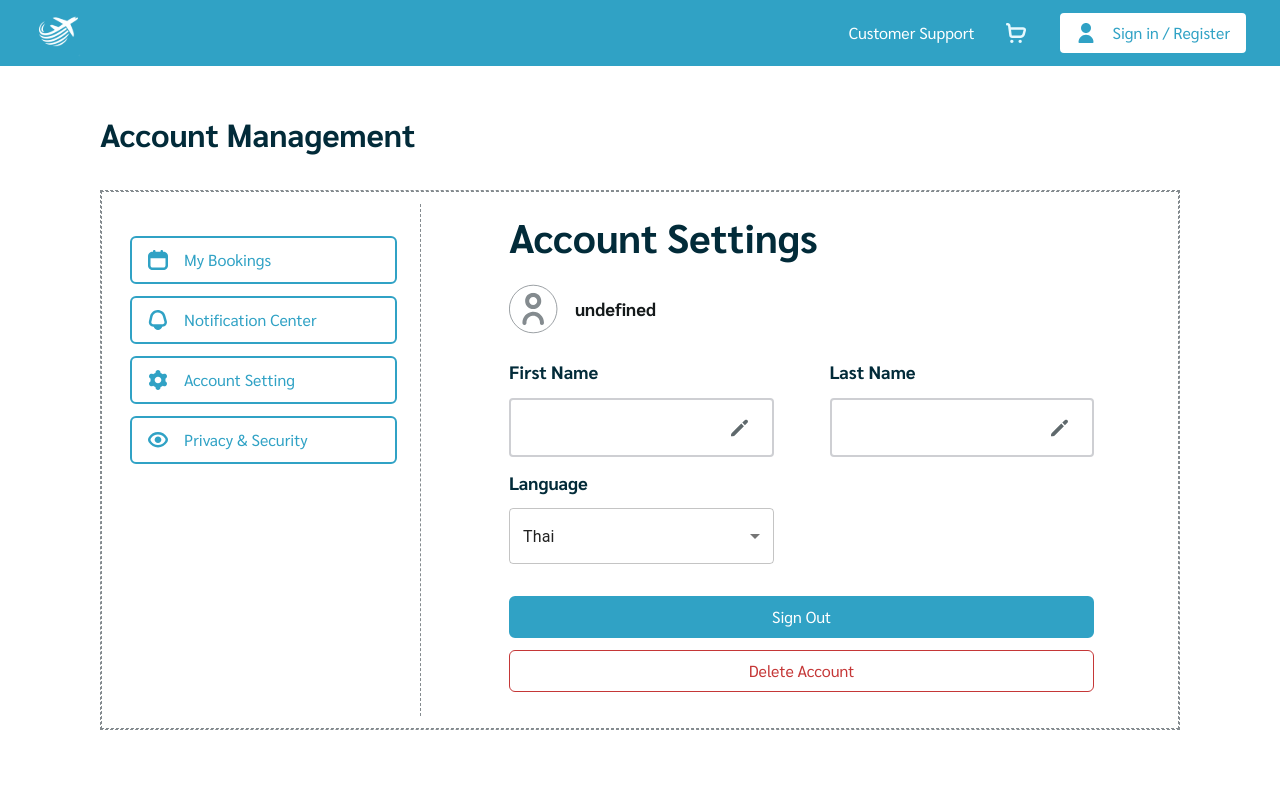
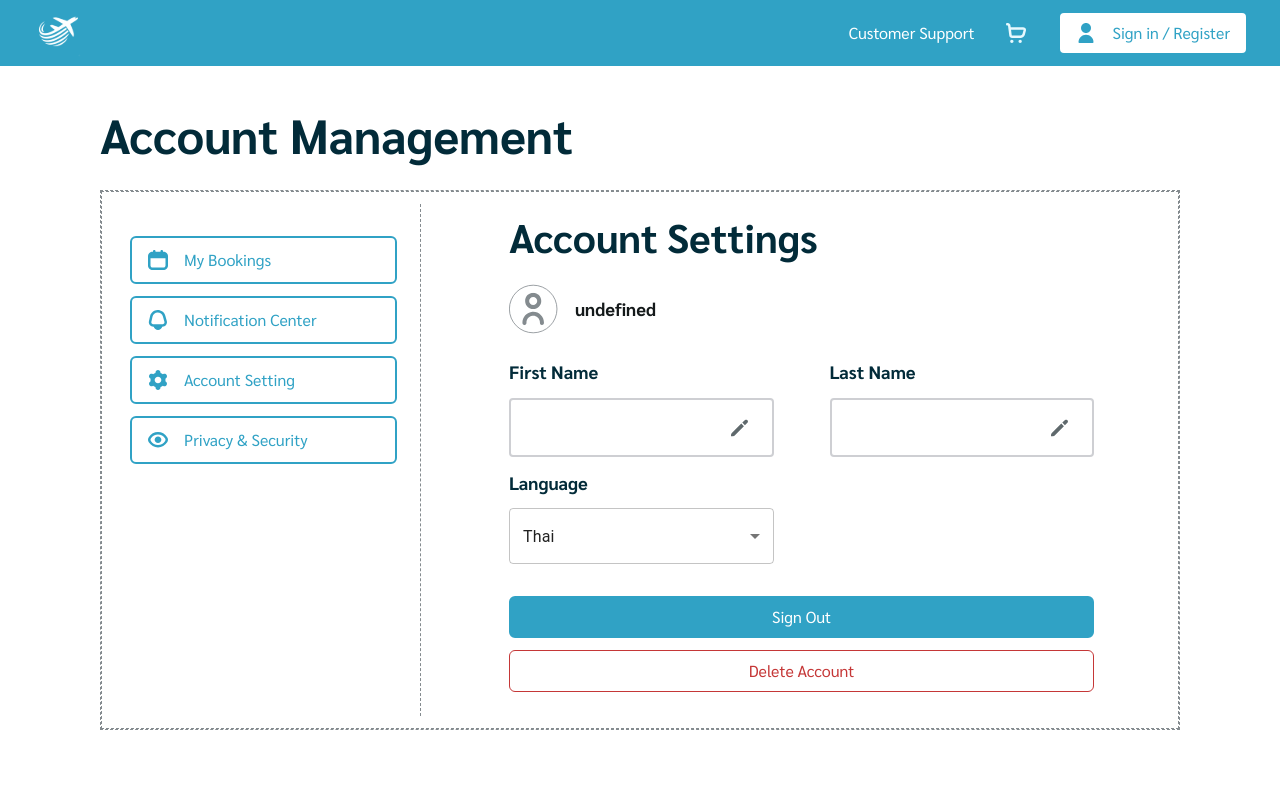
Before and after one commit to Mysterioucz/Se-Project, a Next.js app in the folder frontend/: page /account-setting in a window 1280 px wide. Shown: the top 800 px of the page. Built offline with nearby package versions, Linux system fonts and the light colour scheme; no server answers; grey boxes are pictures that could not be loaded; what @mui/material-nextjs would draw is missing.

Commit message:
feat/sign-out-button-functionality

```diff
--- a/frontend/src/app/(user)/account-setting/page.tsx
+++ b/frontend/src/app/(user)/account-setting/page.tsx
@@ -13,13 +13,11 @@ export default function AccountSettingPage() {
 
             {/* Main Content */}
             <div className="mx-[6.25rem] mt-[1.25rem] flex flex-col gap-[2rem]">
-                <h1 className="font-sans text-[2.5rem] font-bold leading-[3rem] text-[var(--color-primary-900)]">
+                <h1 className="!font-sans !text-[3rem] !font-bold !leading-[3rem] !text-[var(--color-primary-900)]">
                     Account Management
                 </h1>
                 <div className="h-fit border-dashed border-1 border-[var(--color-gray-300)]">
                     <div className="flex h-fit p-[0.75rem] items-start gap-[1rem] self-stretch border border-dashed border-[var(--Gray-300,#848B8F)]">
-                        {" "}
-                        {/*h-[44.4375rem]*/}
                         <div className="flex flex-col w-[19.1875rem] px-[1.5rem] py-[2rem] pl-[1rem] items-center self-stretch border-r border-dashed border-[var(--color-gray-300)]">
                             <div className="flex flex-col items-start gap-[0.75rem] self-stretch">
                                 <Button
--- a/frontend/src/components/account-setting/ProfileCard.tsx
+++ b/frontend/src/components/account-setting/ProfileCard.tsx
@@ -7,7 +7,6 @@ import TextFieldComponent from "../text_field";
 import SelectComponent from "../select";
 import { MenuItem } from "@mui/material";
 import { useSession } from "next-auth/react";
-import Link from "next/link";
 import ModalDeleteAccount from "@components/modals/modal_delete_account";
 import ModalSignOut from "@components/modals/modal_sign_out";
 
@@ -22,6 +21,7 @@ export default function ProfileCard() {
     const [isDeleteModalOpen, setIsDeleteModalOpen] = React.useState(false);
 
     console.log("Session data:", session);
+    console.log(status)
     console.log("User email:", userEmail);
     console.log("User first name:", userFirstName);
     console.log("User last name:", userLastName);
--- a/frontend/src/components/modals/modal_sign_out.tsx
+++ b/frontend/src/components/modals/modal_sign_out.tsx
@@ -1,13 +1,15 @@
 "use client";
 
-import Modal from "@components/Modal"; // adjust the path as needed
+import Modal from "@components/Modal";
+import { useSession } from "next-auth/react";
+import { signOut } from "next-auth/react";
+
 
 interface ModalSignOutProps {
     isOpen: boolean;
     onClose: () => void;
 }
 
-// TODO: connect with backend
 export default function ModalSignOut({ isOpen, onClose }: ModalSignOutProps) {
     return (
         <Modal
@@ -18,7 +20,7 @@ export default function ModalSignOut({ isOpen, onClose }: ModalSignOutProps) {
             leftButtonText="Cancel"
             rightButtonText="Log Out"
             onLeftButton={() => onClose()}
-            onRightButton={() => {}}
+            onRightButton={() => signOut({ callbackUrl: "/login" })}
             variant="normal"
             preventClose={false}
             disableRightButton={false}
--- a/frontend/src/components/text_field.tsx
+++ b/frontend/src/components/text_field.tsx
@@ -32,7 +32,7 @@ export default function TextFieldComponent({
   onChange,
   onInput,
 }: Props) {
-  // ✅ Internal disabled state always toggled by icon
+  // Internal disabled state always toggled by icon
   const [isDisabledInternal, setIsDisabledInternal] = useState<boolean>(
     disabled ?? false
   );
```
